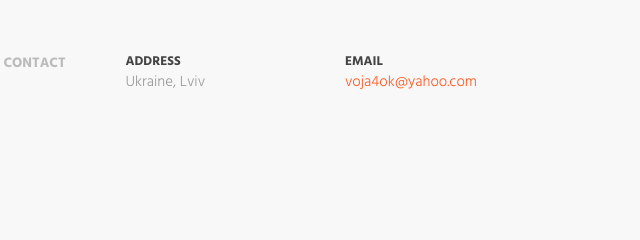
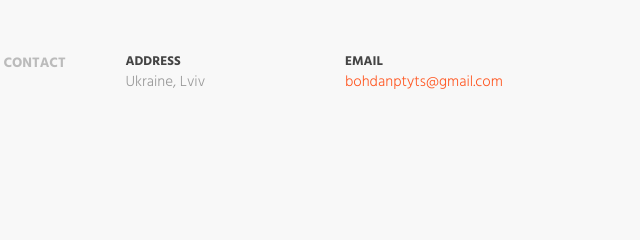
Before and after one commit to bohdanbirdie/bohdanbirdie, a plain HTML site: page index.html in a window 1280 px wide. Shown: the part 2630-2870 px from the top of the page, 237-877 px from the left. Drawn offline with Linux system fonts and the light colour scheme.

Commit message:
Update index.html

```diff
--- a/index.html
+++ b/index.html
@@ -512,7 +512,7 @@
                 <address>
                   <strong>Email</strong>
                   <br>
-                  <a href="mailto:voja4ok@yahoo.com">voja4ok@yahoo.com</a>
+                  <a href="mailto:bohdanptyts@gmail.com">bohdanptyts@gmail.com</a>
                 </address>
               </div>
             </div>
```
